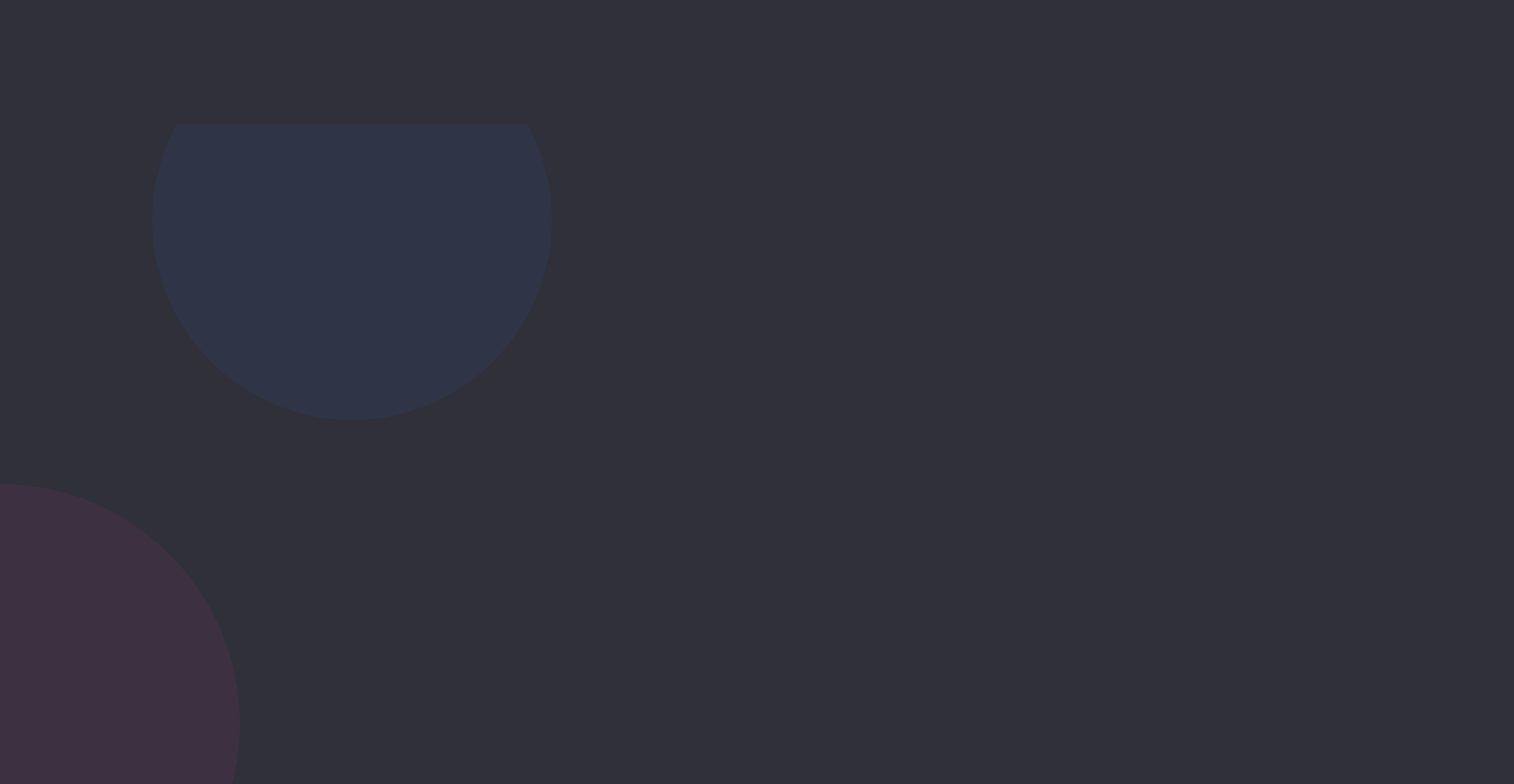
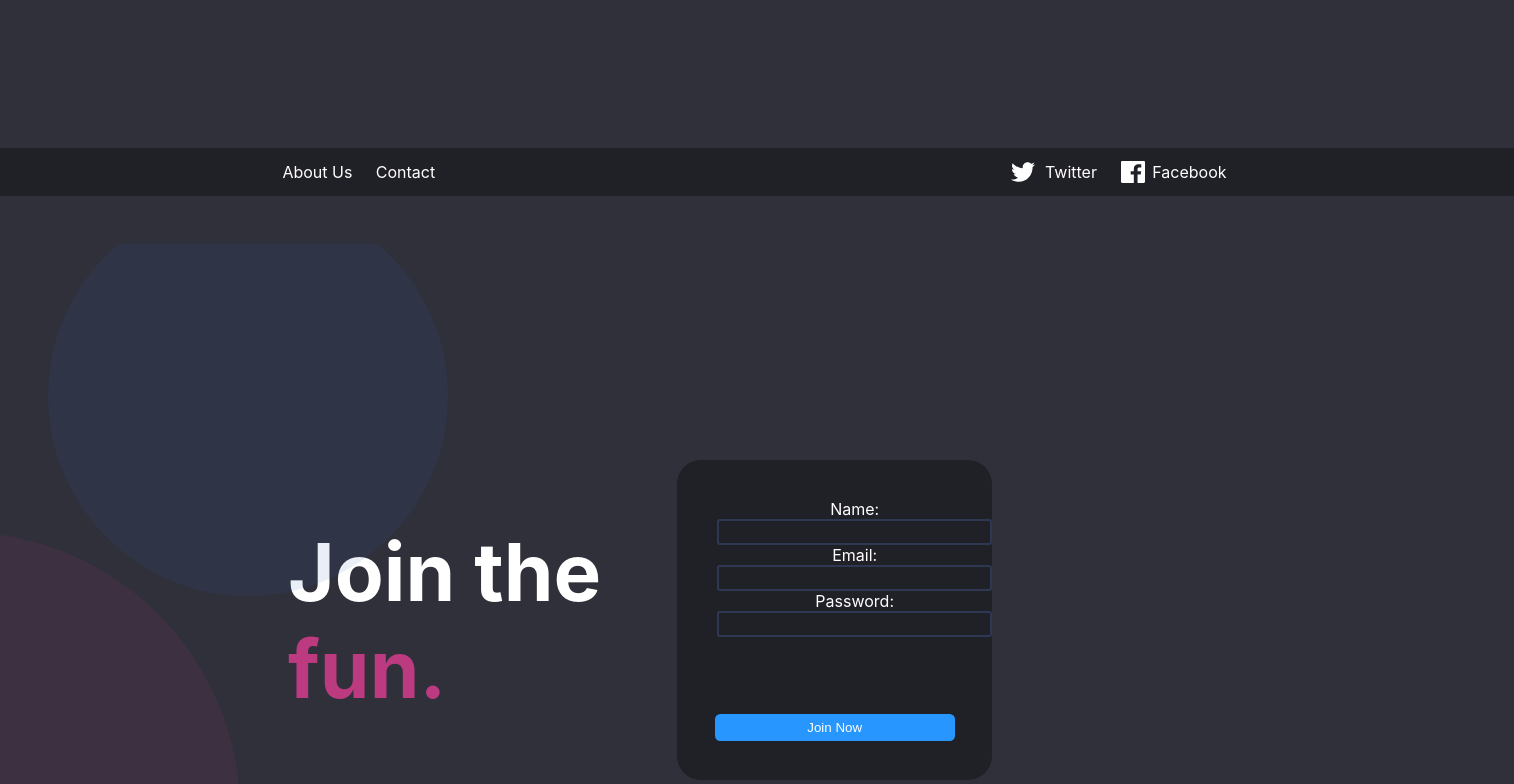
Before and after one commit to RoseB98/Sound-wave2, a React (Create React App) app: page / in a window 1280 px wide. Shown: the part 1460-2244 px from the top of the page, 1514 px wide, since content can reach past the window. Built offline with nearby package versions, Linux system fonts and the light colour scheme.

Commit message:
3ra pagina casi lista

```diff
--- a/src/App.css
+++ b/src/App.css
@@ -2,20 +2,17 @@
 *{
   margin:auto;
   padding:auto;
-  font-family: Poppins;
+  /*@import url('https://fonts.googleapis.com/css2?family=Orelega+One&family=Poppins:wght@100&family=Square+Peg&family=Tangerine:wght@700&display=swap');
+  font-family: Poppins, sans-serif; */
 }
 
 body{
   background-color: #2F303A;
+
 }
 
 /*NAV*/
 
-.nav-buttons{
-  background-color: transparent;
-  color:white;
-  border: none;
-}
 
 #h3-nav{
   color:white;
@@ -42,9 +39,16 @@ body{
 }
 
 #botones{
+  width: 10em;
   display:flex;
+  justify-content: space-between;
   padding-top: 2em;
 }
+#botones a{
+  text-decoration: none;
+  color: white;
+}
+
 
 /* 1ERA PAGINA*/
 
@@ -85,6 +89,7 @@ height:3em;
 border-radius: 0.5em;
 border-style: none;
 }
+
 #circulo1{
 background:#3457b21a;
 opacity: 100%;
@@ -123,7 +128,7 @@ position: relative; bottom: 50vh; left: 95vh;
 
   .section2{
     padding-top: 6em;
-    height: 87vh;
+    height: 90vh;
     display: flex;
   }
 
@@ -139,7 +144,6 @@ position: relative; bottom: 50vh; left: 95vh;
     display: flex;
     flex-direction: column;
     column-gap: 2.5em;
-
   }
 
   .fotos-container{
@@ -194,8 +198,67 @@ position: relative; bottom: 50vh; left: 95vh;
   /*3RA PAGINA*/
 
   .section3{
-    height: 100vh;
+    margin-top: 3em;
+    height: 94vh;
+    position: relative;
     overflow: hidden;
+  }
+
+  .text-container{
+    display: flex;
+    height: 94vh;
+    width: 55vw;
+   }
+
+  span{
+    color: #BC3A80;
+  }
+
+  #p3{
+    color:white;
+    font-size: 5em;
+    font-weight: bolder;
+  }
+
+  #form{
+    background-color: #202027;
+    width: 22em;
+    height: 20em;
+    border-radius: 1.5em;
+    column-gap: 2em;
+    display: flex;
+    flex-direction: column;
+    align-content: center;
+  }
+  #form li{
+    list-style: none;
+    text-align: left;
+  }
+
+  .lista{
+    display: flex;
+    flex-direction: column;
+  }
+  .lista label{
+    color: white;
+  }
+  .lista input{
+    background-color: transparent;
+    outline: 0 none;
+    border-color: #2E3852;
+    border-style: solid;
+    border-radius: 0.2em;
+    width: 20em;
+    height: 1.5em;
+  }
+
+  #boton-form{
+   background-color: #2796ff;
+   color: white;
+   border: none;
+   width: 18em;
+   height: 2em;
+   border-radius: 0.4em;
   }
 
   #circulo4{
@@ -204,14 +267,61 @@ position: relative; bottom: 50vh; left: 95vh;
     width: 25em;
     height: 25em;
     border-radius: 100%;
-    position: relative; bottom: 13vh; right: 36vh;
+    position: absolute; bottom: 25em; right: 52em;
+    z-index: 1;
   }
 
   #circulo5{
     background:#bc3a801a;
     opacity: 100%;
-    width: 30em;
-    height: 30em;
+    width: 35em;
+    height: 35em;
     border-radius: 100%;
-    position: relative; bottom: 5vh; right: 80vh;
+    position: absolute; top: 18em; right: 65em;
+    z-index: 1;
   }
+
+
+
+  /*Footer */
+
+   footer{
+    background-color: #202027;
+    width: 94.9em;
+    height: 3em;
+    margin-left: -0.3em;
+    display: flex;
+    justify-content: space-between;
+  }
+
+  #social{
+    display: flex;
+    justify-content: space-around;
+    width: 15em;
+  }
+
+  #social p{
+    color: white;
+    font-size: 1em;
+  }
+
+  #twitter{
+    display: flex;
+    justify-content: space-around;
+    width: 6em;
+  }
+  #facebook{
+    display: flex;
+    justify-content: space-around;
+    width: 7em;
+  }
+
+  #about{
+    display: flex;
+    justify-content: space-between;
+    width: 11em;
+  }
+
+  #about p{
+   color: white;
+  }
--- /dev/null
+++ b/src/Responsive.css
@@ -0,0 +1,17 @@
+@media screen and (max-width: 480px){
+    body{
+      width:100vw;
+    }
+    footer{
+      width:100%;
+    }
+    #botones{
+     padding-top: 1.1em;
+    }
+    .landing-img{
+      display: none;
+    }
+    .texto1p{
+      align-content: flex-start;
+    }
+  }
--- a/src/components/Section2.js
+++ b/src/components/Section2.js
@@ -3,10 +3,12 @@ import microphone from '../pictures/microphone.svg'
 import album from '../pictures/albums.svg'
 import more from '../pictures/more.svg'
 import covers from '../pictures/covers.jpg'
+import Footer from './Footer'
 
 function Section2 (){
   return(
-      <section className="section2">
+    <>
+      <section className="section2" id="section-2">
       <div id="all-container">
        <div id="img-text-container">
          <h1 id="h1-2">Discover new music</h1>
@@ -29,6 +31,8 @@ function Section2 (){
         <img id="covers" src={covers} alt='foto de decoracion' />
       </div>
       </section>
+      <Footer />
+      </>
   )
 }
 
--- a/src/components/Section3.js
+++ b/src/components/Section3.js
@@ -1,11 +1,39 @@
 import React from "react";
+import Footer from './Footer'
 
 function Section3(){
     return(
-        <section className="section3">
-           <div id="circulo4"></div>
-           <div id="circulo5"></div>
+        <>
+        <section className="section3" id="section-3">
+            <div id="circulo4"></div>
+            <div id="circulo5"></div>
+          <div className="text-container">
+            <p id="p3">Join the <span>fun.</span></p>
+            <div id="form">
+              <form action="#" method="post">
+                  <ul>
+                      <li className="lista">
+                  <label for="name">Name:</label>
+                  <input type="text" id="name"></input>
+                     </li>
+                     <li className="lista">
+                  <label for="name">Email:</label>
+                  <input type="text" id="email"></input>
+                     </li>
+                     <li className="lista">
+                  <label for="name">Password:</label>
+                  <input type="password" id="password"></input>
+                     </li>
+                  </ul>
+              </form>
+              <button id="boton-form">Join Now</button>
+            </div>
+
+          </div>
+
         </section>
+        <Footer />
+      </>
     )
 }
 
--- a/src/components/footer.js
+++ b/src/components/footer.js
@@ -0,0 +1,26 @@
+import React from "react";
+import twitter from '../pictures/twitter.svg'
+import facebook from '../pictures/facebook.svg'
+
+function Footer (){
+    return(
+        <footer id="footer">
+            <div id="about">
+              <p>About Us</p>
+              <p>Contact</p>
+            </div>
+            <div id="social">
+                <div id="twitter">
+                  <img src={twitter} alt="logo-twitter" />
+                  <p>Twitter</p>
+                </div>
+                <div id="facebook">
+                  <img src={facebook} alt="logo-facebook" />
+                  <p>Facebook</p>
+                </div>
+            </div>
+        </footer>
+    )
+}
+
+export default Footer
--- a/src/components/nav.js
+++ b/src/components/nav.js
@@ -9,8 +9,8 @@ function Nav() {
       <h3 id="h3-nav">Soundwave</h3>
       </div>
       <div id="botones">
-       <button className='nav-buttons' type="button">Discover</button>
-       <button className='nav-buttons' type="button">Join</button>
+       <a href="#section-2">Discover</a>
+       <a href="#section-3">Join</a>
        </div>
     </nav>
    );
```
Also changed, not shown: src/App.js (+5 -3 lines), src/pictures/facebook.svg (added).
